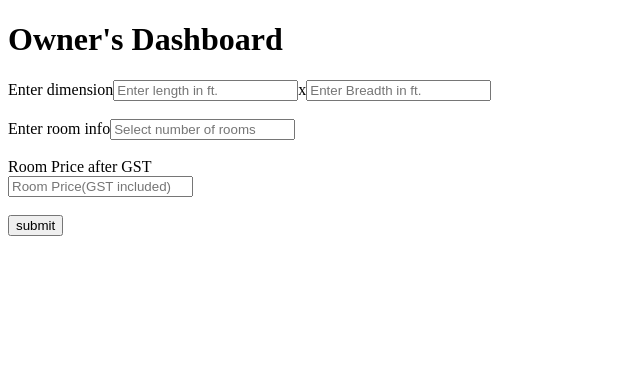
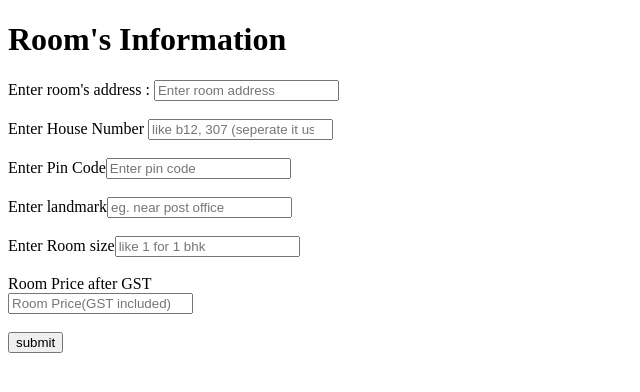
Before and after one commit to RishabhBhatt01/roommate.in, a React (Vite) app in the folder Frontend/: page /room-info in a window 1280 px wide. Shown: the top 392 px of the page, without its empty margins (0-640 px from the left). Built offline with nearby package versions, Linux system fonts and the light colour scheme.

Commit message:
Roominfo updated

```diff
--- a/Frontend/src/components/Roominfo.jsx
+++ b/Frontend/src/components/Roominfo.jsx
@@ -5,15 +5,12 @@ import { useNavigate } from "react-router-dom";
 const RoomInfo = () =>{
 
     const [submitting,setSubmitting] =useState(false);
-    const [address,setAddress] = useState("");
-    const [g_address,setg_address] = useState("");
-    const [roomLength,setRoomLength] = useState("");
-    const [roomWidth,setRoomWidth] = useState("");
-    const [numberOfRooms,setNumberOfRooms] = useState("");
-    const [ownerPin,setOwnerPin] = useState("")
-    const [ownerPhone,setOwnerPhone] = useState("");
-    const [ownerEmail,setOwnerEmail] = useState("");
-    const [Price,setPrice] = useState("");
+    const [roomAddress,setRoomAddress] = useState("");
+    const [houseNumber,setHouseNumber] = useState("");
+    const [pinCode,setPinCode] = useState("");
+    const [roomSize,setRoomSize] = useState("");
+    const [landMark,setLandMark] = useState("");
+    const [roomPrice,setRoomPrice] = useState("");
     const navigate = useNavigate();
 
 
@@ -25,53 +22,89 @@ const RoomInfo = () =>{
   try{
     const response = await axios.post("http://localhost:5000/api/room-info",
 
-        {address,g_address,ownerPhone,ownerEmail,ownerPin},
+        {roomAddress,houseNumber,pinCode,landMark,roomSize,roomPrice},
         {withCredentials : true}
     )
+    console.log(response.data);
+    alert("sucessfully submitted");
     navigate("/room-img")
 
   }catch(error){
     setSubmitting(false)
     console.log("error",error);
+    if(error.response){
+      alert(error.response.message ||error.response.error || "frontend can't see you")
+    }
 
   }
 }
 
   return(
     <>
-    <h1>Owner's Dashboard</h1>
-    <form>
-      <label htmlFor="dimension">Enter dimension</label>
+    <h1>Room's Information</h1>
+    <form onSubmit={handleSubmit}>
+
+{/*  Entering address */}
+      <label htmlFor="">Enter room's address : </label>
+      <input type="text"
+      id="address"
+      placeholder="Enter room address"
+      name="roomAddress"
+      value={roomAddress}
+      onChange={(e) => setRoomAddress(e.target.value)}
+      required
+      />
+
+      <br /><br />
+
+      {/* Enter flat/house/street number and name */}
+
+      <label htmlFor="houseNumber">Enter House Number </label>
       <input
-      id="dimension"
+      id="houseNumber"
       type="number"
-      pattern="\d{4}"
-      placeholder="Enter length in ft."
-      name="roomLength"
-      value={roomLength}
-      onChange={(e) => setRoomLength(e.target.value)}
-      />
-       x
-      <input
-      id="dimension"
-      type="number"
-      placeholder="Enter Breadth in ft."
-      pattern="\d{4}"
-      name="roomWidth"
-      value={roomWidth}
-      onChange={(e) => setRoomWidth(e.target.value)}
-
+      placeholder="like b12, 307 (seperate it using comma)"
+      name="houseNumber"
+      value={houseNumber}
+      onChange={(e) => setHouseNumber(e.target.value)}
       />
       <br /><br />
 
-      <label htmlFor="roominfo">Enter room info</label>
-      <input type="number"
-      placeholder="Select number of rooms"
-      id="roominfo"
-      name="numberOfRooms"
-      value={numberOfRooms}
-      min={1} // minimum number of rooms
-      onChange={(e) => setNumberOfRooms(e.target.value)}
+      {/* Entering PIN */}
+
+      <label htmlFor="pinCode">Enter Pin Code</label>
+      <input
+      id="pinCode"
+      type="number"
+      pattern="\d{6}"
+      placeholder="Enter pin code"
+      name="pinCode"
+      value={pinCode}
+      onChange={(e) => setPinCode(e.target.value)}
+      />
+      <br /><br />
+
+      <label htmlFor="landmark">Enter landmark</label>
+      <input
+      id="landmark"
+      type="text"
+      placeholder="eg. near post office"
+      name="landMark"
+      value={landMark}
+      onChange={(e) => setLandMark(e.target.value)}
+      />
+      <br /><br />
+
+  {/* Enter room Size */}
+      <label htmlFor="roomSize">Enter Room size</label>
+      <input
+      id="roomSize"
+      type="number"
+      pattern="\d{4}"
+      placeholder="like 1 for 1 bhk"
+      name="roomSize"
+      value={roomSize}
+      onChange={(e) => setRoomSize(e.target.value)}
       />
       <br /><br />
 
@@ -81,14 +114,14 @@ const RoomInfo = () =>{
       type="text"
       placeholder="Room Price(GST included)"
       id="RoomPrice"
-      name="RoomPrice"
-      value={Price}
-      onChange={(e) => setPrice(e.target.value)}
+      name="roomPrice"
+      value={roomPrice}
+      onChange={(e) => setRoomPrice(e.target.value)}
 
 
       /><br /><br />
 
-      <button onSubmit={handleSubmit} disabled={submitting}>
+      <button disabled={submitting}>
         {submitting ? "submitting" : "submit"}
       </button>
     </form>
```
